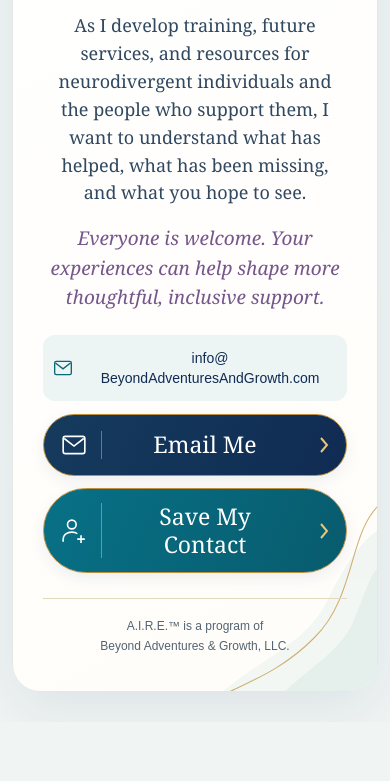
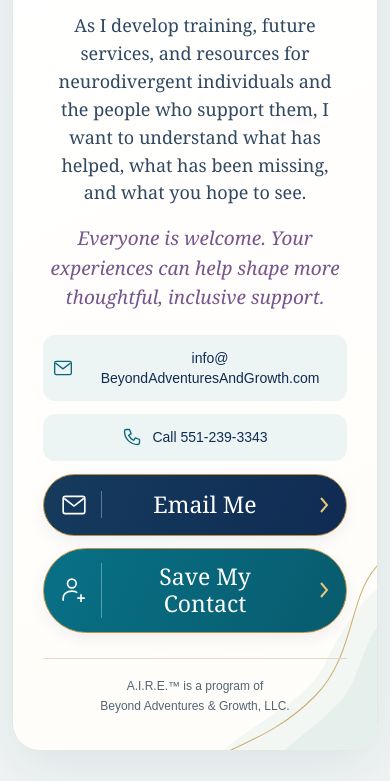
Before and after one commit to nkrosario1010/aire-digital-card, a plain HTML site: page index.html in a window 390 px wide. Shown: the part 947-1728 px from the top of the page. Before the commit the page ends 1669 px from the top, so only its background shows below. Drawn offline with Linux system fonts and the light colour scheme.

Commit message:
Add tappable Beyond business phone to info card without changing design or links

```diff
--- a/index.html
+++ b/index.html
@@ -6,6 +6,7 @@
 <meta name="theme-color" content="#102B53">
 <meta name="description" content="Connect with Nicole K. Lamboy-Rosario, Founder & Developer of A.I.R.E. Families, educators, first responders, community workers, and everyone who wants to learn are welcome.">
 <meta name="referrer" content="strict-origin-when-cross-origin">
+<meta name="dcterms.modified" content="2026-10-19T22:04:32-04:00">
 <title>Let's Connect | Nicole K. Lamboy-Rosario | A.I.R.E.™</title>
 <link rel="icon" type="image/png" href="logo.png">
 <style>
@@ -106,6 +107,10 @@ footer p { margin:0; }
   <svg viewBox="0 0 24 24" fill="none" stroke="currentColor" stroke-width="1.6" aria-hidden="true"><rect x="2" y="4" width="20" height="16" rx="2"/><path d="m3 6 9 7 9-7"/></svg>
   <span>info@<wbr>BeyondAdventuresAndGrowth.com</span>
  </a>
+ <a class="email-address" href="tel:+15512393343" aria-label="Call Beyond Adventures &amp; Growth™ at 551-239-3343">
+  <svg viewBox="0 0 24 24" fill="none" stroke="currentColor" stroke-width="1.6" stroke-linecap="round" stroke-linejoin="round" aria-hidden="true"><path d="M5 3h4l2 5-3 2a15 15 0 0 0 6 6l2-3 5 2v4a2 2 0 0 1-2 2C10 21 3 14 3 5a2 2 0 0 1 2-2Z"/></svg>
+  <span>Call 551-239-3343</span>
+ </a>
  <a class="button" href="mailto:info@BeyondAdventuresAndGrowth.com?subject=Connecting%20about%20A.I.R.E.">
   <svg class="icon" viewBox="0 0 24 24" fill="none" stroke="currentColor" stroke-width="1.5" aria-hidden="true"><rect x="2" y="4" width="20" height="16" rx="2"/><path d="m3 6 9 7 9-7"/></svg>
   <span class="button-label">Email Me</span>
```
